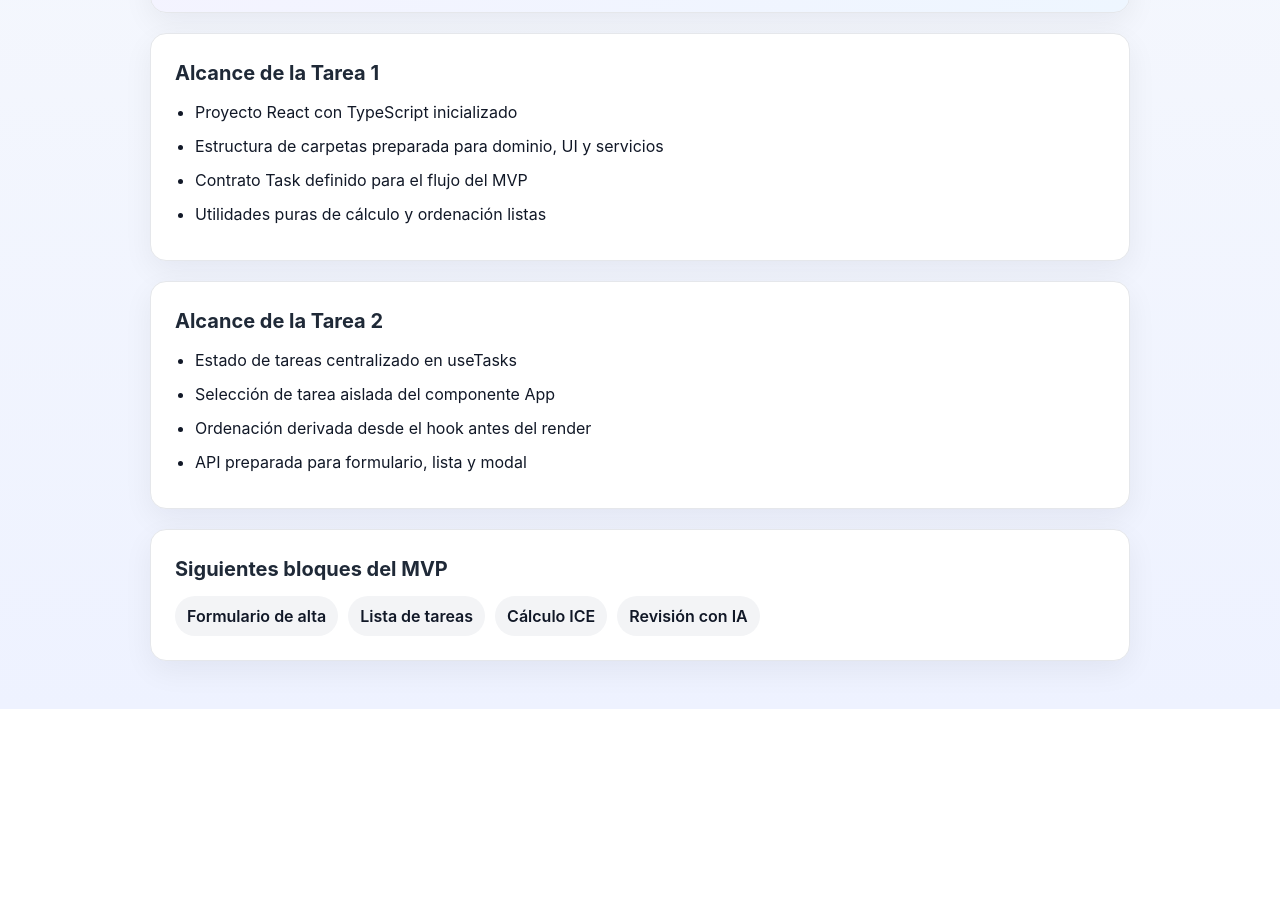
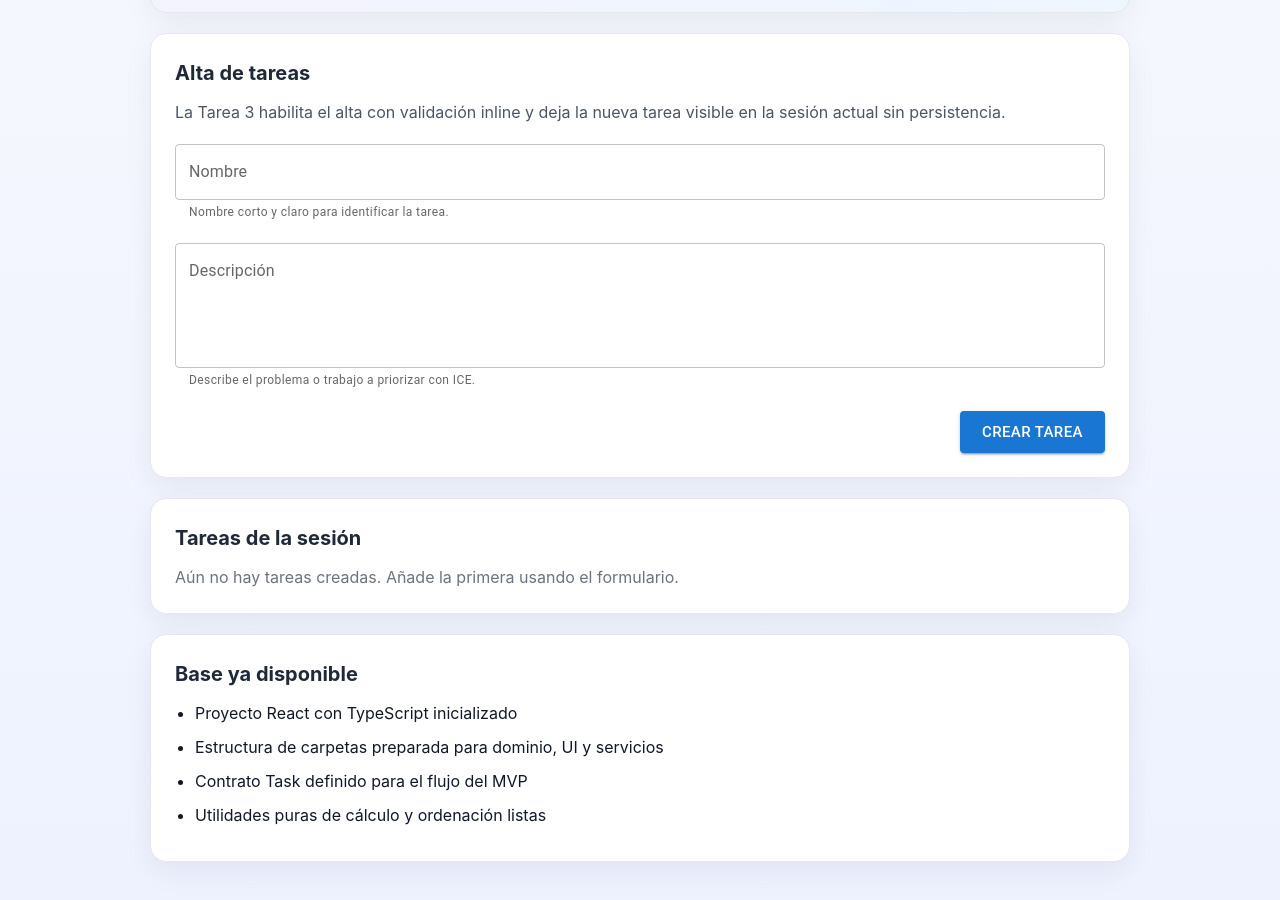
Before and after one commit to jorgeSV/curso_ia, a React (Vite) app in the folder ice-task-manager/: page / in a window 1280 px wide. Shown: the part 522-1422 px from the top of the page. Before the commit the page ends 1231 px from the top, so only its background shows below. Built offline with nearby package versions, Linux system fonts and the light colour scheme.

Commit message:
feat(tasks): add task creation form

```diff
--- a/ice-task-manager/package.json
+++ b/ice-task-manager/package.json
@@ -10,6 +10,9 @@
     "preview": "vite preview"
   },
   "dependencies": {
+    "@emotion/react": "^11.14.0",
+    "@emotion/styled": "^11.14.1",
+    "@mui/material": "^9.0.0",
     "react": "^19.2.4",
     "react-dom": "^19.2.4"
   },
--- a/ice-task-manager/src/App.css
+++ b/ice-task-manager/src/App.css
@@ -45,6 +45,11 @@
   text-align: left;
 }
 
+.panel-copy {
+  margin: 0 0 20px;
+  color: #4b5563;
+}
+
 .panel-accent {
   background: linear-gradient(135deg, #f5f3ff 0%, #eef6ff 100%);
 }
@@ -72,6 +77,48 @@
   font-weight: 600;
 }
 
+.empty-state {
+  margin: 0;
+  color: #6b7280;
+}
+
+.task-preview-list {
+  margin: 0;
+  padding: 0;
+  list-style: none;
+  display: grid;
+  gap: 12px;
+}
+
+.task-preview-item {
+  padding: 16px;
+  border: 1px solid #e5e7eb;
+  border-radius: 12px;
+  background: #f9fafb;
+}
+
+.task-preview-item p {
+  margin: 10px 0 0;
+  color: #4b5563;
+}
+
+.task-preview-header {
+  display: flex;
+  align-items: center;
+  justify-content: space-between;
+  gap: 12px;
+}
+
+.task-preview-header span {
+  padding: 4px 10px;
+  border-radius: 999px;
+  background: #ede9fe;
+  color: #5b21b6;
+  font-size: 0.85rem;
+  font-weight: 700;
+  text-transform: capitalize;
+}
+
 @media (max-width: 640px) {
   .app-shell {
     padding: 32px 16px;
--- a/ice-task-manager/src/App.tsx
+++ b/ice-task-manager/src/App.tsx
@@ -1,4 +1,5 @@
 import "./App.css";
+import TaskForm from "./components/TaskForm/TaskForm";
 import { useTasks } from "./hooks/useTasks";
 
 const taskOneChecklist = [
@@ -8,16 +9,29 @@ const taskOneChecklist = [
   "Utilidades puras de cálculo y ordenación listas",
 ];
 
-const taskTwoChecklist = [
-  "Estado de tareas centralizado en useTasks",
-  "Selección de tarea aislada del componente App",
-  "Ordenación derivada desde el hook antes del render",
-  "API preparada para formulario, lista y modal",
-];
+function App() {
+  const {
+    createTask,
+    isPriorityModalOpen,
+    selectedTaskId,
+    sortedTasks,
+    tasks,
+  } = useTasks();
 
-function App() {
-  const { isPriorityModalOpen, selectedTaskId, sortedTasks, tasks } =
-    useTasks();
+  const handleCreateTask = ({
+    description,
+    name,
+  }: {
+    name: string;
+    description: string;
+  }): boolean => {
+    return Boolean(
+      createTask({
+        name,
+        description,
+      }),
+    );
+  };
 
   return (
     <div className="app-shell">
@@ -43,31 +57,42 @@ function App() {
         </section>
 
         <section className="panel">
-          <h2>Alcance de la Tarea 1</h2>
+          <h2>Alta de tareas</h2>
+          <p className="panel-copy">
+            La Tarea 3 habilita el alta con validación inline y deja la nueva
+            tarea visible en la sesión actual sin persistencia.
+          </p>
+          <TaskForm onSubmit={handleCreateTask} />
+        </section>
+
+        <section className="panel">
+          <h2>Tareas de la sesión</h2>
+          {sortedTasks.length === 0 ? (
+            <p className="empty-state">
+              Aún no hay tareas creadas. Añade la primera usando el formulario.
+            </p>
+          ) : (
+            <ul className="task-preview-list">
+              {sortedTasks.map((task) => (
+                <li key={task.id} className="task-preview-item">
+                  <div className="task-preview-header">
+                    <strong>{task.name}</strong>
+                    <span>{task.status}</span>
+                  </div>
+                  <p>{task.description}</p>
+                </li>
+              ))}
+            </ul>
+          )}
+        </section>
+
+        <section className="panel">
+          <h2>Base ya disponible</h2>
           <ul className="checklist">
             {taskOneChecklist.map((item) => (
               <li key={item}>{item}</li>
             ))}
           </ul>
-        </section>
-
-        <section className="panel">
-          <h2>Alcance de la Tarea 2</h2>
-          <ul className="checklist">
-            {taskTwoChecklist.map((item) => (
-              <li key={item}>{item}</li>
-            ))}
-          </ul>
-        </section>
-
-        <section className="panel">
-          <h2>Siguientes bloques del MVP</h2>
-          <div className="next-steps">
-            <span>Formulario de alta</span>
-            <span>Lista de tareas</span>
-            <span>Cálculo ICE</span>
-            <span>Revisión con IA</span>
-          </div>
         </section>
       </main>
     </div>
--- /dev/null
+++ b/ice-task-manager/src/components/TaskForm/TaskForm.tsx
@@ -0,0 +1,132 @@
+import { useState } from "react";
+
+import Alert from "@mui/material/Alert";
+import Box from "@mui/material/Box";
+import Button from "@mui/material/Button";
+import Stack from "@mui/material/Stack";
+import TextField from "@mui/material/TextField";
+
+type TaskFormValues = {
+  name: string;
+  description: string;
+};
+
+type TaskFormErrors = {
+  name?: string;
+  description?: string;
+};
+
+type Props = {
+  onSubmit: (values: TaskFormValues) => boolean;
+};
+
+const initialValues: TaskFormValues = {
+  name: "",
+  description: "",
+};
+
+const validateTaskForm = (values: TaskFormValues): TaskFormErrors => {
+  const errors: TaskFormErrors = {};
+
+  if (!values.name.trim()) {
+    errors.name = "El nombre es obligatorio.";
+  }
+
+  if (!values.description.trim()) {
+    errors.description = "La descripción es obligatoria.";
+  }
+
+  return errors;
+};
+
+export default function TaskForm({ onSubmit }: Props) {
+  const [values, setValues] = useState<TaskFormValues>(initialValues);
+  const [errors, setErrors] = useState<TaskFormErrors>({});
+  const [submitError, setSubmitError] = useState<string | undefined>(undefined);
+
+  const handleChange =
+    (field: keyof TaskFormValues) =>
+    (event: React.ChangeEvent<HTMLInputElement | HTMLTextAreaElement>) => {
+      const nextValue = event.target.value;
+
+      setValues((currentValues) => ({
+        ...currentValues,
+        [field]: nextValue,
+      }));
+
+      setErrors((currentErrors) => ({
+        ...currentErrors,
+        [field]: undefined,
+      }));
+
+      setSubmitError(undefined);
+    };
+
+  const handleSubmit = (event: React.FormEvent<HTMLFormElement>) => {
+    event.preventDefault();
+
+    const nextErrors = validateTaskForm(values);
+    setErrors(nextErrors);
+
+    if (Object.keys(nextErrors).length > 0) {
+      return;
+    }
+
+    const wasCreated = onSubmit({
+      name: values.name.trim(),
+      description: values.description.trim(),
+    });
+
+    if (!wasCreated) {
+      setSubmitError(
+        "No se pudo crear la tarea. Revisa los campos e inténtalo de nuevo.",
+      );
+      return;
+    }
+
+    setValues(initialValues);
+    setErrors({});
+    setSubmitError(undefined);
+  };
+
+  return (
+    <Box component="form" noValidate onSubmit={handleSubmit}>
+      <Stack spacing={2.5}>
+        <TextField
+          fullWidth
+          label="Nombre"
+          name="name"
+          value={values.name}
+          onChange={handleChange("name")}
+          error={Boolean(errors.name)}
+          helperText={
+            errors.name ?? "Nombre corto y claro para identificar la tarea."
+          }
+        />
+
+        <TextField
+          fullWidth
+          multiline
+          minRows={4}
+          label="Descripción"
+          name="description"
+          value={values.description}
+          onChange={handleChange("description")}
+          error={Boolean(errors.description)}
+          helperText={
+            errors.description ??
+            "Describe el problema o trabajo a priorizar con ICE."
+          }
+        />
+
+        {submitError ? <Alert severity="error">{submitError}</Alert> : null}
+
+        <Box sx={{ display: "flex", justifyContent: "flex-end" }}>
+          <Button type="submit" variant="contained" size="large">
+            Crear tarea
+          </Button>
+        </Box>
+      </Stack>
+    </Box>
+  );
+}
--- a/ice-task-manager/src/hooks/useTasks.ts
+++ b/ice-task-manager/src/hooks/useTasks.ts
@@ -49,6 +49,7 @@ export const useTasks = () => {
     });
 
     setTasks((currentTasks) => [...currentTasks, nextTask]);
+    setSelectedTaskId(nextTask.id);
 
     return nextTask;
   };
```
Also changed, not shown: 1 other file (tests, documents, lock files or other folders).
